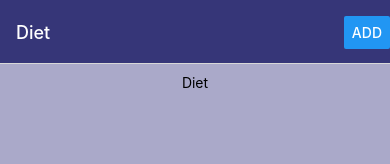
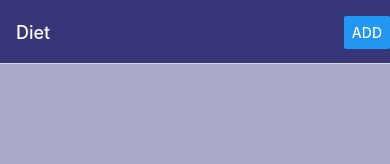
Before and after one commit to Linhao-Qian/CS5520-Assignment2, a React Native app: screen /Diet in a window 390 px wide. Shown: the top 164 px of the page. Built offline with nearby package versions, Linux system fonts and the light colour scheme.

Commit message:
Added Diet and AddADietEntry screens

```diff
--- a/Screens/Diet.js
+++ b/Screens/Diet.js
@@ -2,13 +2,14 @@ import { StyleSheet, Text, View } from 'react-native'
 import React, { useContext } from 'react'
 import { Context } from '../helper/context';
 import { commonStyles } from '../helper/helper';
+import ItemsList from '../Components/ItemsList';
 
 export default function Diet() {
   const { theme, diet } = useContext(Context);
 
   return (
     <View style={[commonStyles.topContainer, commonStyles[theme]]}>
-      <Text>Diet</Text>
+      <ItemsList items={diet} />
     </View>
   )
 }
```
